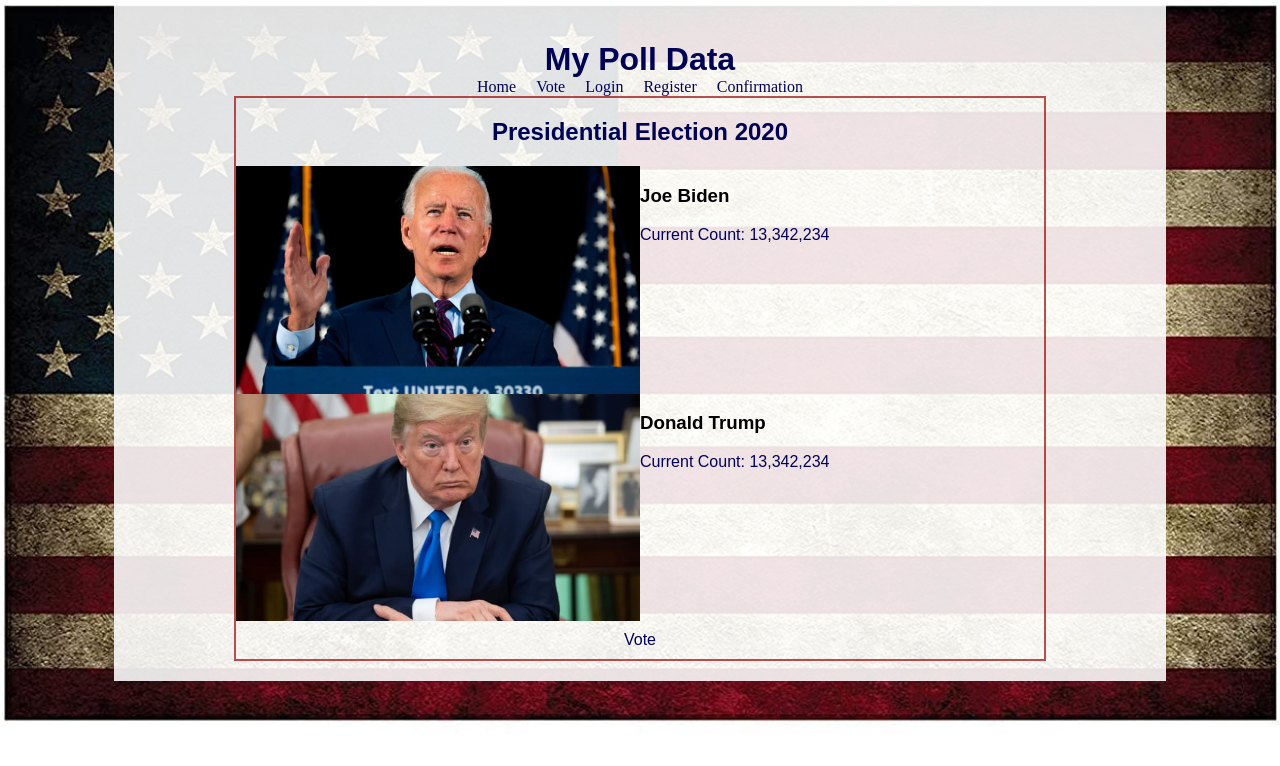
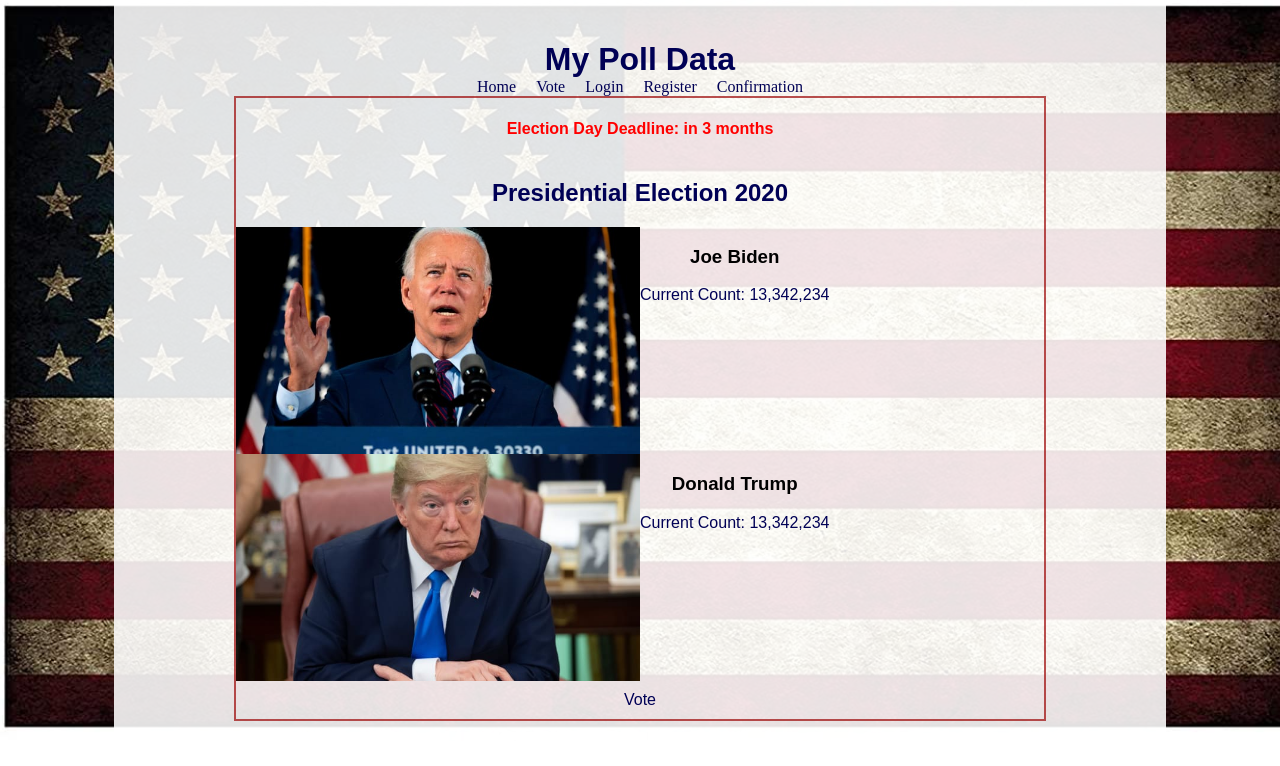
Before and after one commit to thinkful-ei-panda/mattr-capstone1-client, a React (Create React App) app: page /ScoreCard in a window 1280 px wide. Shown: the top 766 px of the page. Built offline with nearby package versions, Linux system fonts and the light colour scheme.

Commit message:
Added timer component

```diff
--- a/package.json
+++ b/package.json
@@ -7,6 +7,8 @@
     "@testing-library/react": "^9.5.0",
     "@testing-library/user-event": "^7.2.1",
     "email-validator": "^2.0.4",
+    "moment": "^2.27.0",
+    "momentum": "^4.0.0",
     "react": "^16.13.1",
     "react-dom": "^16.13.1",
     "react-router-dom": "^5.2.0",
--- a/src/App.css
+++ b/src/App.css
@@ -6,6 +6,15 @@
 
 a, h1, h2, p {
   color: #000055;
+  text-align: center;
+}
+
+h3 {
+  text-align: center;
+}
+
+h4 {
+  color: red;
 }
 
 a{
--- a/src/ScoreCard.js
+++ b/src/ScoreCard.js
@@ -2,6 +2,7 @@ import React, { Component } from 'react'
 import { Link } from 'react-router-dom'
 import Democrat from './joe-biden.jpg'
 import Republican from './donald-trump.jpeg'
+import Timer from './Timer'
 
 export default class ScoreCard extends Component {
 
@@ -9,6 +10,7 @@ export default class ScoreCard extends Component {
     render() {
         return (
             <form>
+                <Timer />
             <h2>Presidential Election 2020</h2>
 
             <div class='scorecard-entry'>
@@ -26,7 +28,7 @@ export default class ScoreCard extends Component {
                 <p>Current Count: 13,342,234</p>
                 </div>
             </div>
-            {/* <button>Vote</button> */}
+
             <Link to='/Vote'>Vote</Link>
         </form>
 
--- /dev/null
+++ b/src/Timer.js
@@ -0,0 +1,16 @@
+import React, { Component } from 'react'
+
+const moment = require('moment')
+
+export default class Timer extends Component {
+    render() {
+        const electionDay = moment("20201104", "YYYYMMDD").fromNow()
+        return (
+            <div className='momentum'>
+               <h4>Election Day Deadline: {electionDay} </h4>
+
+
+            </div>
+        )
+    }
+}
--- a/src/VoteConfirmation.js
+++ b/src/VoteConfirmation.js
@@ -1,5 +1,6 @@
 import React, { Component } from 'react'
 import { Link } from 'react-router-dom'
+
 
 
 export default class VoteConfirmation extends Component {
@@ -8,7 +9,7 @@ export default class VoteConfirmation extends Component {
         return (
                 <div>
                     <h3> You're vote was successfully counted!</h3>
-                    <Link to='/'>Home</Link>
+                    {/* <Link to='/'>Home</Link> */}
                 </div>
         )
     }
```
Also changed, not shown: 1 other file (tests, documents, lock files or other folders).
